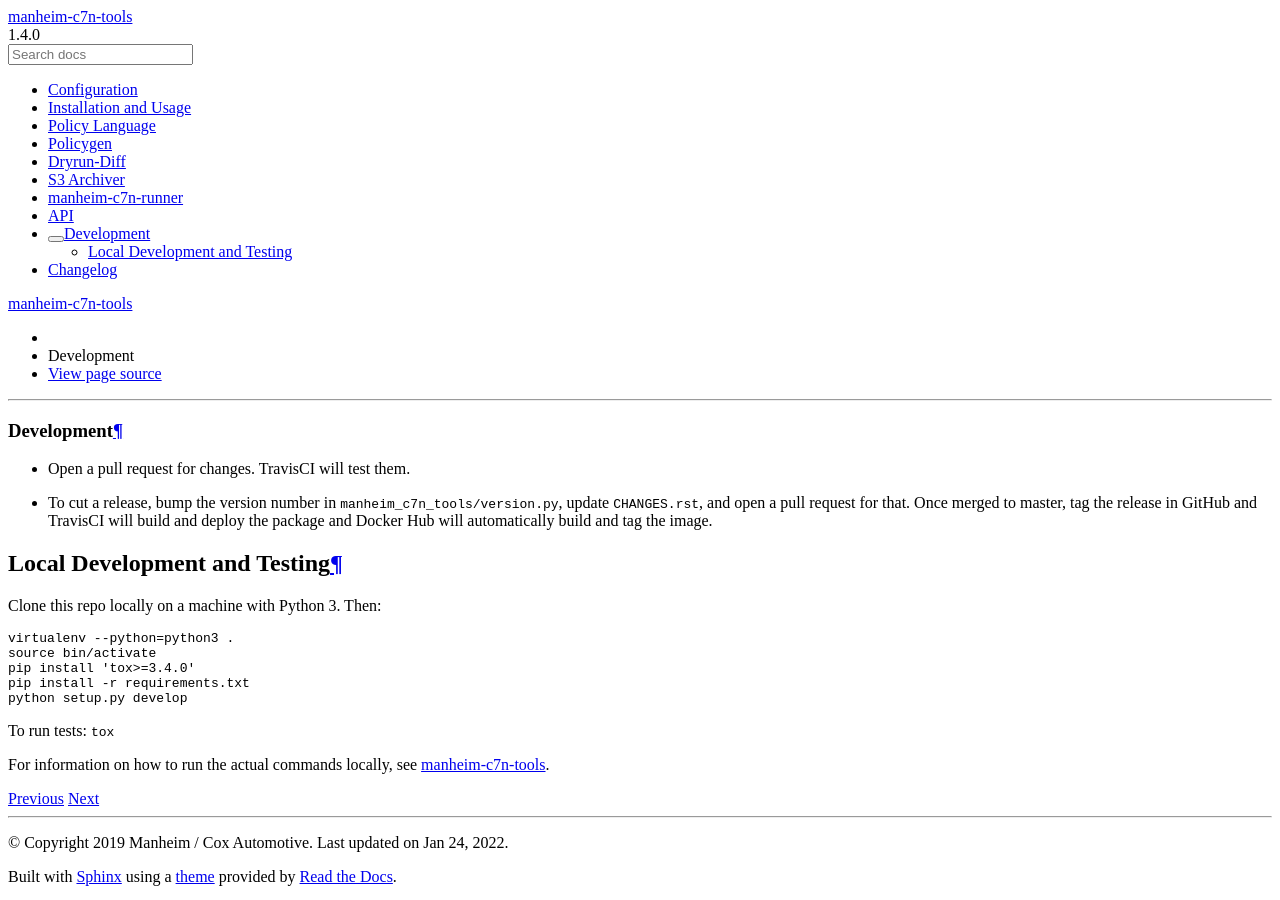
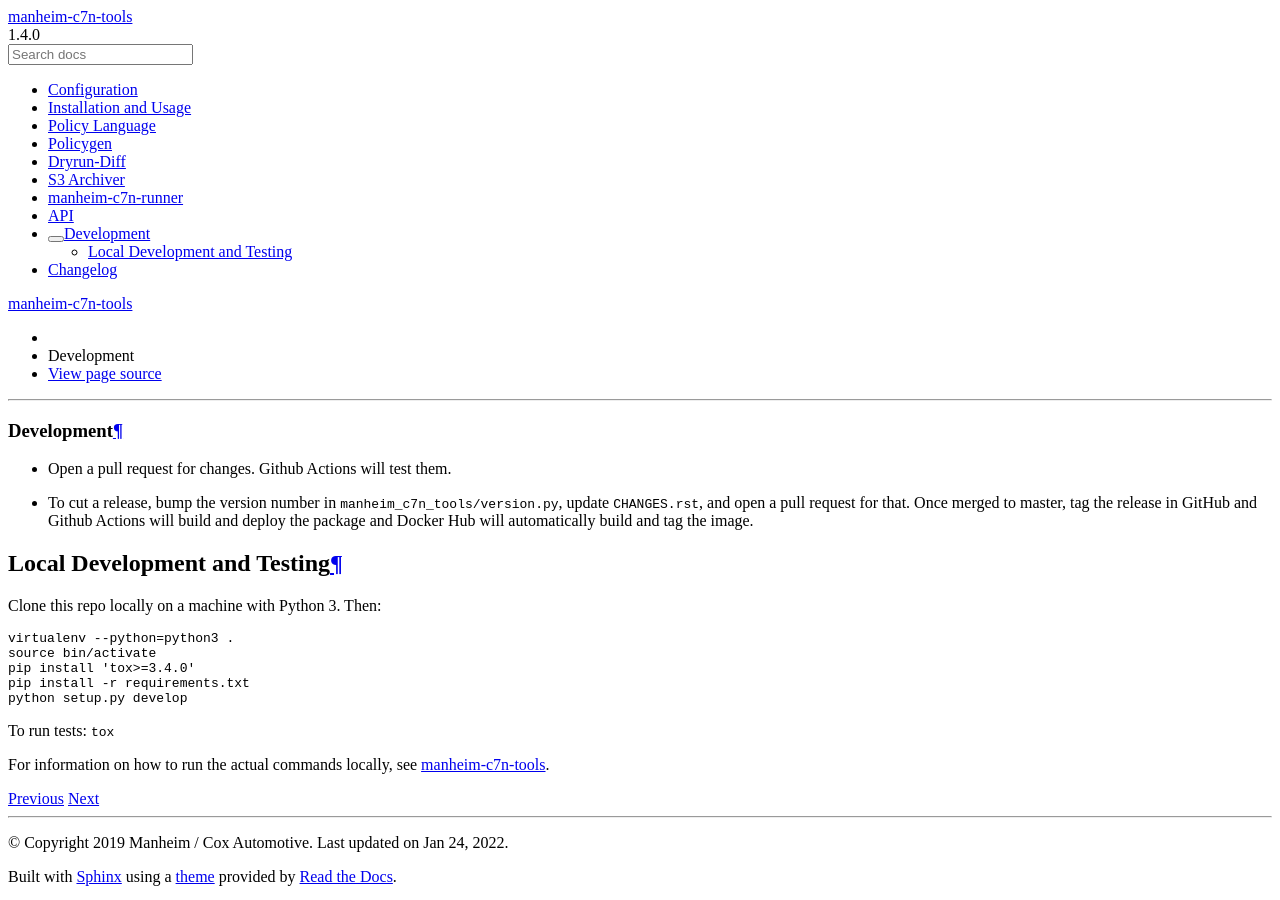
Before and after one commit to manheim/manheim-c7n-tools, a Sphinx documentation site: the page built from docs/source/development.rst, in a window 1280 px wide. Built offline with Sphinx 7.4.7 and the Read the Docs theme 2.0.0, drawn with Linux system fonts in a browser that asks for light colours.

Commit message:
remove extra references to Travis

```diff
--- a/docs/source/development.rst
+++ b/docs/source/development.rst
@@ -4,8 +4,8 @@
 Development
 ===========
 
-* Open a pull request for changes. TravisCI will test them.
-* To cut a release, bump the version number in ``manheim_c7n_tools/version.py``, update ``CHANGES.rst``, and open a pull request for that. Once merged to master, tag the release in GitHub and TravisCI will build and deploy the package and Docker Hub will automatically build and tag the image.
+* Open a pull request for changes. Github Actions will test them.
+* To cut a release, bump the version number in ``manheim_c7n_tools/version.py``, update ``CHANGES.rst``, and open a pull request for that. Once merged to master, tag the release in GitHub and Github Actions will build and deploy the package and Docker Hub will automatically build and tag the image.
 
 .. _development.local:
 
```
Also changed, not shown: 1 other file.
